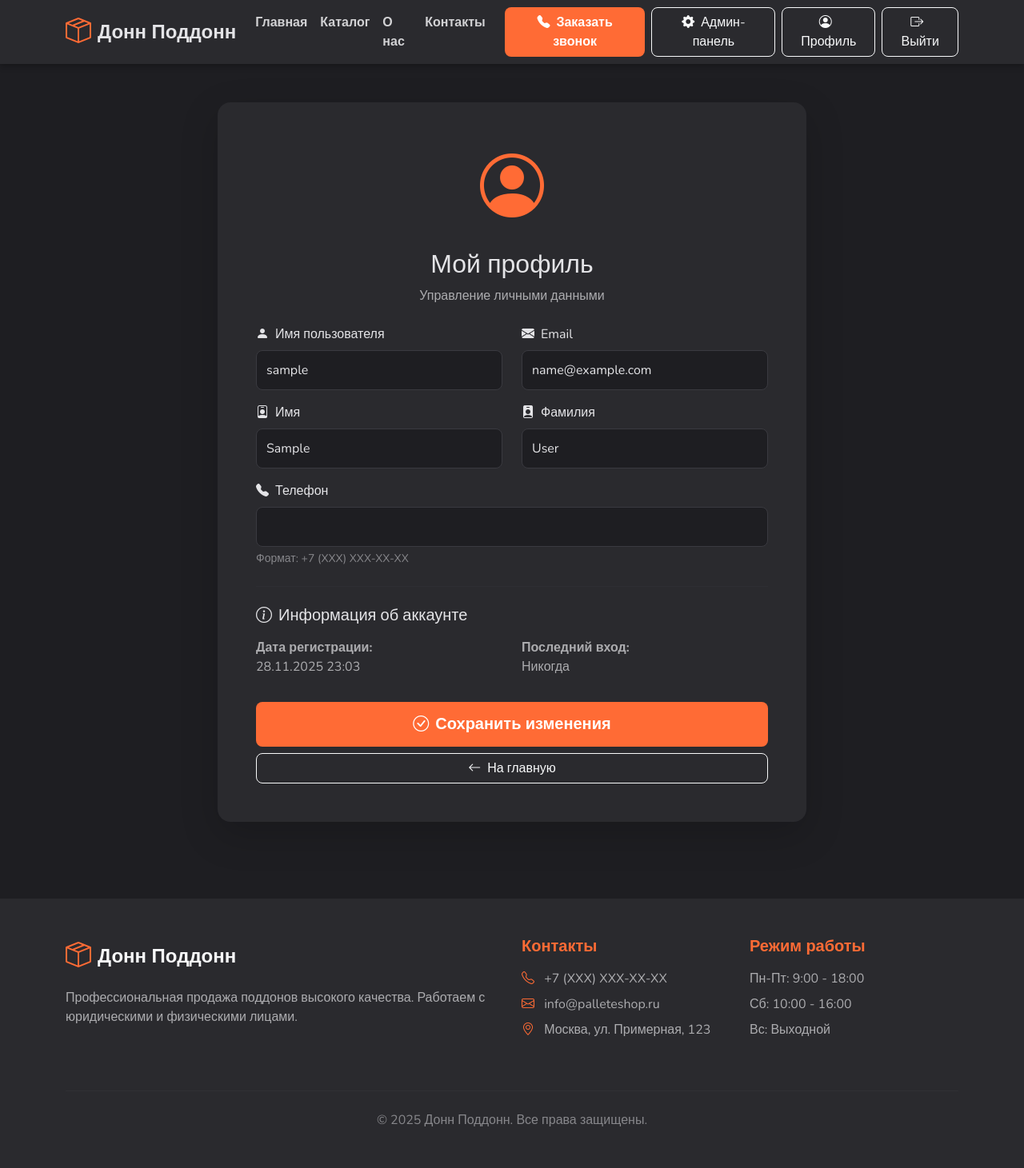
After one commit to khasanyanovk/PalleteShop, a Django app: page /profile/ in a window 1280 px wide. The commit adds this page. Shown: the whole page at 80% size. Run offline with Django 5.2, Linux system fonts and the light colour scheme; the visitor is signed in with stand-in values (Sample User, id 1); data comes from the database, SQL or seed files in the repository; some libraries are stand-ins or nearby versions.

Commit message:
add profile

```diff
--- a/core/forms.py
+++ b/core/forms.py
@@ -95,3 +95,43 @@ class UserRegistrationForm(UserCreationForm):
         if commit:
             user.save()
         return user
+
+
+class UserProfileForm(forms.ModelForm):
+    """Форма редактирования профиля пользователя"""
+
+    class Meta:
+        model = User
+        fields = ("username", "email", "first_name", "last_name", "phone")
+        widgets = {
+            "username": forms.TextInput(
+                attrs={
+                    "class": "form-control",
+                    "style": "background: #1e1e22; border-color: #3a3a40; color: #e4e4e7; border-radius: 8px; padding: 12px;",
+                }
+            ),
+            "email": forms.EmailInput(
+                attrs={
+                    "class": "form-control",
+                    "style": "background: #1e1e22; border-color: #3a3a40; color: #e4e4e7; border-radius: 8px; padding: 12px;",
+                }
+            ),
+            "first_name": forms.TextInput(
+                attrs={
+                    "class": "form-control",
+                    "style": "background: #1e1e22; border-color: #3a3a40; color: #e4e4e7; border-radius: 8px; padding: 12px;",
+                }
+            ),
+            "last_name": forms.TextInput(
+                attrs={
+                    "class": "form-control",
+                    "style": "background: #1e1e22; border-color: #3a3a40; color: #e4e4e7; border-radius: 8px; padding: 12px;",
+                }
+            ),
+            "phone": forms.TextInput(
+                attrs={
+                    "class": "form-control",
+                    "style": "background: #1e1e22; border-color: #3a3a40; color: #e4e4e7; border-radius: 8px; padding: 12px;",
+                }
+            ),
+        }
--- a/core/templates/core/includes/navbar.html
+++ b/core/templates/core/includes/navbar.html
@@ -31,6 +31,9 @@
                     <i class="bi bi-gear-fill me-2"></i>Админ-панель
                 </a>
                 {% endif %}
+                <a href="{% url 'core:profile' %}" class="btn btn-outline-light ms-2" style="border-radius: 8px;">
+                    <i class="bi bi-person-circle me-2"></i>Профиль
+                </a>
                 <a href="{% url 'core:logout' %}" class="btn btn-outline-light ms-2" style="border-radius: 8px;">
                     <i class="bi bi-box-arrow-right me-2"></i>Выйти
                 </a>
--- /dev/null
+++ b/core/templates/core/profile.html
@@ -0,0 +1,133 @@
+{% extends 'core/base.html' %}
+
+{% block title %}Мой профиль{% endblock %}
+
+{% block content %}
+<div class="container py-5">
+    <div class="row">
+        <div class="col-lg-8 mx-auto">
+            <div class="card shadow-lg" style="border: none; border-radius: 16px; background: #2a2a2e;">
+                <div class="card-body p-5">
+                    <div class="text-center mb-4">
+                        <div class="profile-avatar mb-3">
+                            <i class="bi bi-person-circle" style="font-size: 5rem; color: #FF6B35;"></i>
+                        </div>
+                        <h2 style="color: #e4e4e7;">Мой профиль</h2>
+                        <p style="color: rgba(228, 228, 231, 0.7);">Управление личными данными</p>
+                    </div>
+
+                    {% if messages %}
+                        {% for message in messages %}
+                        <div class="alert alert-{{ message.tags }} alert-dismissible fade show" role="alert">
+                            {% if message.tags == 'success' %}
+                                <i class="bi bi-check-circle-fill me-2"></i>
+                            {% elif message.tags == 'error' %}
+                                <i class="bi bi-exclamation-triangle-fill me-2"></i>
+                            {% endif %}
+                            {{ message }}
+                            <button type="button" class="btn-close" data-bs-dismiss="alert"></button>
+                        </div>
+                        {% endfor %}
+                    {% endif %}
+
+                    <form method="post">
+                        {% csrf_token %}
+
+                        <div class="row">
+                            <div class="col-md-6 mb-3">
+                                <label for="id_username" class="form-label" style="color: #e4e4e7;">
+                                    <i class="bi bi-person-fill me-2"></i>Имя пользователя
+                                </label>
+                                {{ form.username }}
+                                {% if form.username.errors %}
+                                    <div class="text-danger small mt-1">
+                                        {% for error in form.username.errors %}
+                                            {{ error }}
+                                        {% endfor %}
+                                    </div>
+                                {% endif %}
+                            </div>
+
+                            <div class="col-md-6 mb-3">
+                                <label for="id_email" class="form-label" style="color: #e4e4e7;">
+                                    <i class="bi bi-envelope-fill me-2"></i>Email
+                                </label>
+                                {{ form.email }}
+                                {% if form.email.errors %}
+                                    <div class="text-danger small mt-1">
+                                        {% for error in form.email.errors %}
+                                            {{ error }}
+                                        {% endfor %}
+                                    </div>
+                                {% endif %}
+                            </div>
+                        </div>
+
+                        <div class="row">
+                            <div class="col-md-6 mb-3">
+                                <label for="id_first_name" class="form-label" style="color: #e4e4e7;">
+                                    <i class="bi bi-person-badge me-2"></i>Имя
+                                </label>
+                                {{ form.first_name }}
+                                {% if form.first_name.errors %}
+                                    <div class="text-danger small mt-1">{{ form.first_name.errors }}</div>
+                                {% endif %}
+                            </div>
+
+                            <div class="col-md-6 mb-3">
+                                <label for="id_last_name" class="form-label" style="color: #e4e4e7;">
+                                    <i class="bi bi-person-badge-fill me-2"></i>Фамилия
+                                </label>
+                                {{ form.last_name }}
+                                {% if form.last_name.errors %}
+                                    <div class="text-danger small mt-1">{{ form.last_name.errors }}</div>
+                                {% endif %}
+                            </div>
+                        </div>
+
+                        <div class="mb-3">
+                            <label for="id_phone" class="form-label" style="color: #e4e4e7;">
+                                <i class="bi bi-telephone-fill me-2"></i>Телефон
+                            </label>
+                            {{ form.phone }}
+                            {% if form.phone.errors %}
+                                <div class="text-danger small mt-1">{{ form.phone.errors }}</div>
+                            {% endif %}
+                            <div class="form-text" style="color: rgba(228, 228, 231, 0.5);">Формат: +7 (XXX) XXX-XX-XX</div>
+                        </div>
+
+                        <hr style="border-color: #3a3a40;" class="my-4">
+
+                        <div class="mb-3">
+                            <h5 style="color: #e4e4e7;"><i class="bi bi-info-circle me-2"></i>Информация об аккаунте</h5>
+                            <div class="row mt-3">
+                                <div class="col-md-6">
+                                    <p style="color: rgba(228, 228, 231, 0.7);">
+                                        <strong>Дата регистрации:</strong><br>
+                                        {{ user.date_joined|date:"d.m.Y H:i" }}
+                                    </p>
+                                </div>
+                                <div class="col-md-6">
+                                    <p style="color: rgba(228, 228, 231, 0.7);">
+                                        <strong>Последний вход:</strong><br>
+                                        {{ user.last_login|date:"d.m.Y H:i"|default:"Никогда" }}
+                                    </p>
+                                </div>
+                            </div>
+                        </div>
+
+                        <div class="d-grid gap-2">
+                            <button type="submit" class="btn btn-lg" style="background: #FF6B35; color: white; border-radius: 8px; font-weight: 600; padding: 12px;">
+                                <i class="bi bi-check-circle me-2"></i>Сохранить изменения
+                            </button>
+                            <a href="{% url 'core:index' %}" class="btn btn-outline-light" style="border-radius: 8px;">
+                                <i class="bi bi-arrow-left me-2"></i>На главную
+                            </a>
+                        </div>
+                    </form>
+                </div>
+            </div>
+        </div>
+    </div>
+</div>
+{% endblock %}
--- a/core/urls.py
+++ b/core/urls.py
@@ -9,4 +9,5 @@ urlpatterns = [
     path("login/", views.login_view, name="login"),
     path("register/", views.register_view, name="register"),
     path("logout/", views.logout_view, name="logout"),
+    path("profile/", views.profile_view, name="profile"),
 ]
--- a/core/views.py
+++ b/core/views.py
@@ -1,9 +1,10 @@
 from django.shortcuts import render, redirect
 from django.contrib.auth import authenticate, login, logout
 from django.contrib.auth.forms import AuthenticationForm
+from django.contrib.auth.decorators import login_required
 from django.contrib import messages
 from .models import Product
-from .forms import UserRegistrationForm
+from .forms import UserRegistrationForm, UserProfileForm
 
 
 def index(request):
@@ -68,3 +69,18 @@ def logout_view(request):
     logout(request)
     messages.info(request, "Вы вышли из системы.")
     return redirect("core:index")
+
+
+@login_required
+def profile_view(request):
+    """Профиль пользователя"""
+    if request.method == "POST":
+        form = UserProfileForm(request.POST, instance=request.user)
+        if form.is_valid():
+            form.save()
+            messages.success(request, "Ваш профиль успешно обновлен!")
+            return redirect("core:profile")
+    else:
+        form = UserProfileForm(instance=request.user)
+
+    return render(request, "core/profile.html", {"form": form})
```
